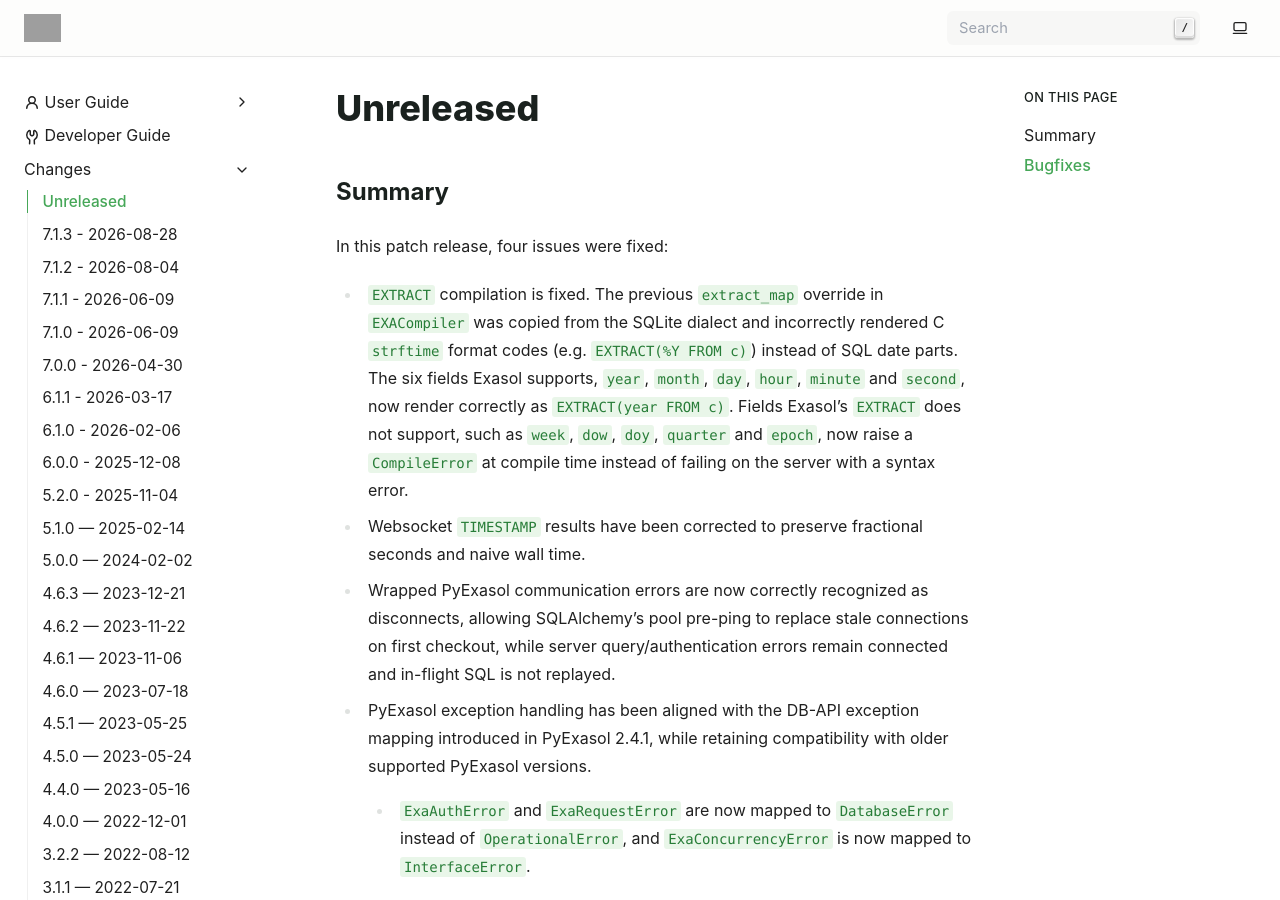
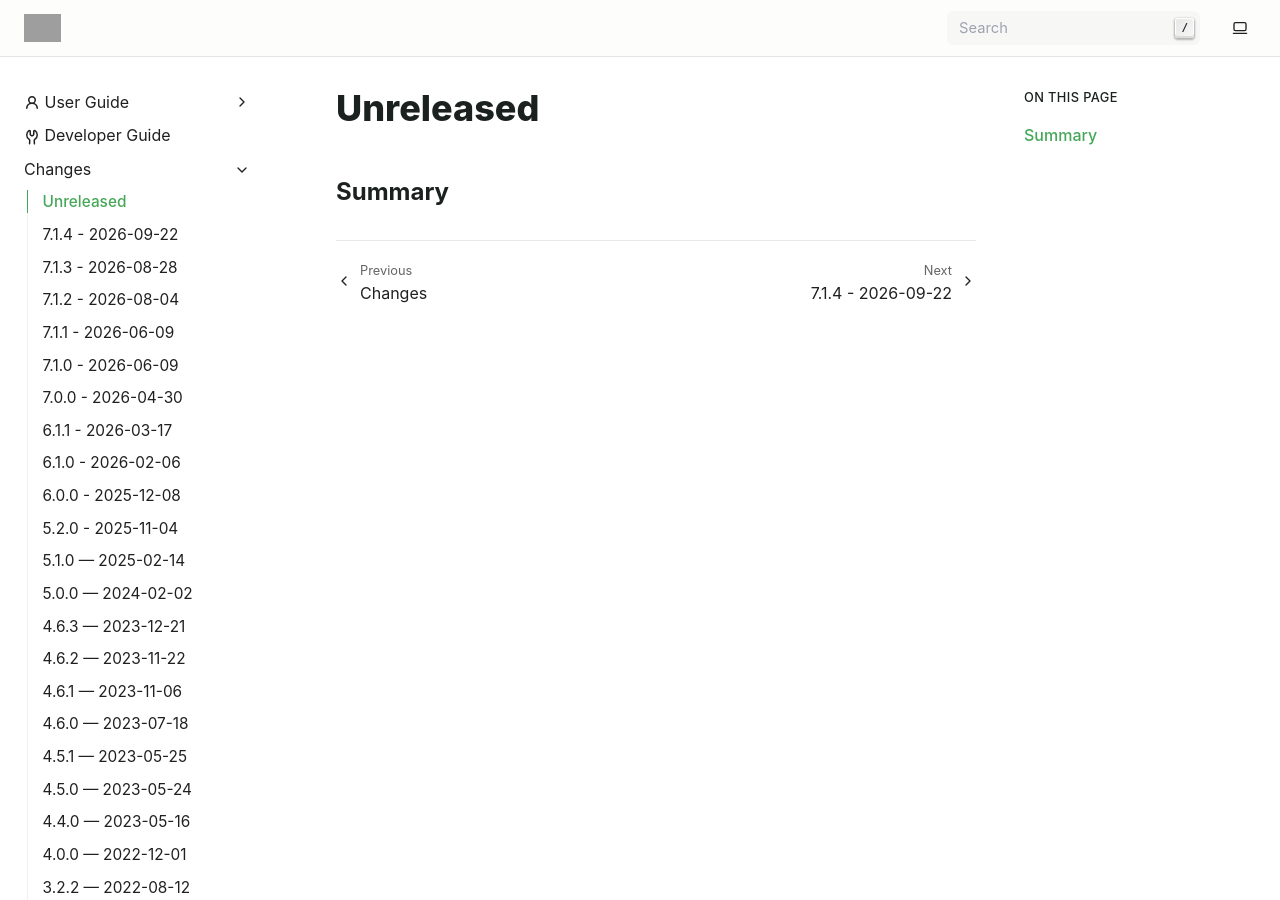
Before and after one commit to exasol/sqlalchemy-exasol, a Sphinx documentation site: the page built from doc/changes/unreleased.md, in a window 1280 px wide and 900 px high. Built offline with Sphinx 7.4.7, drawn with Linux system fonts in a browser that asks for light colours; some of the changed text lies outside the part shown; grey boxes are pictures that could not be loaded.

Commit message:
Prepare release 7.1.4 (#816)

```diff
--- a/doc/changes/unreleased.md
+++ b/doc/changes/unreleased.md
@@ -1,37 +1,3 @@
 # Unreleased
 
 ## Summary
-
-In this patch release, four issues were fixed:
-
-* `EXTRACT` compilation is fixed. The previous `extract_map` override in
-  `EXACompiler` was copied from the SQLite dialect and incorrectly rendered C
-  `strftime` format codes (e.g. `EXTRACT(%Y FROM c)`) instead of SQL date parts.
-  The six fields Exasol supports, `year`, `month`, `day`, `hour`, `minute` and
-  `second`, now render correctly as `EXTRACT(year FROM c)`. Fields Exasol's
-  `EXTRACT` does not support, such as `week`, `dow`, `doy`, `quarter` and `epoch`,
-  now raise a `CompileError` at compile time instead of failing on the server
-  with a syntax error.
-
-* Websocket `TIMESTAMP` results have been corrected to preserve fractional seconds and naive wall time.
-
-* Wrapped PyExasol communication errors are now correctly recognized as disconnects,
-  allowing SQLAlchemy's pool pre-ping to replace stale connections on first checkout,
-  while server query/authentication errors remain connected and in-flight SQL is
-  not replayed.
-
-* PyExasol exception handling has been aligned with the DB-API exception mapping
-  introduced in PyExasol 2.4.1, while retaining compatibility with older supported
-  PyExasol versions.
-  * `ExaAuthError` and `ExaRequestError` are now mapped to `DatabaseError` instead
-    of `OperationalError`, and `ExaConcurrencyError` is now mapped to
-    `InterfaceError`.
-
-## Bugfixes
-
-* #810: Fixed `EXTRACT` compilation to render SQL date parts and reject fields Exasol
-  does not support
-* #807: Preserved fractional seconds and naive wall time in websocket `TIMESTAMP` results.
-* #807: Recognized wrapped PyExasol communication errors as disconnects.
-* #812: Aligned PyExasol exception handling with the DB-API exception mapping provided
-  by PyExasol 2.4.1 and newer.
--- a/pyproject.toml
+++ b/pyproject.toml
@@ -1,6 +1,6 @@
 [project]
 name = "sqlalchemy_exasol"
-version = "7.1.3"
+version = "7.1.4"
 description = "EXASOL dialect for SQLAlchemy"
 authors = [
     { name = "Exasol AG", email = "opensource@exasol.com" },
```
Also changed, not shown: doc/changes/changelog.md (+2 -0 lines), doc/changes/changes_7.1.4.md (added, +60 -0 lines).
